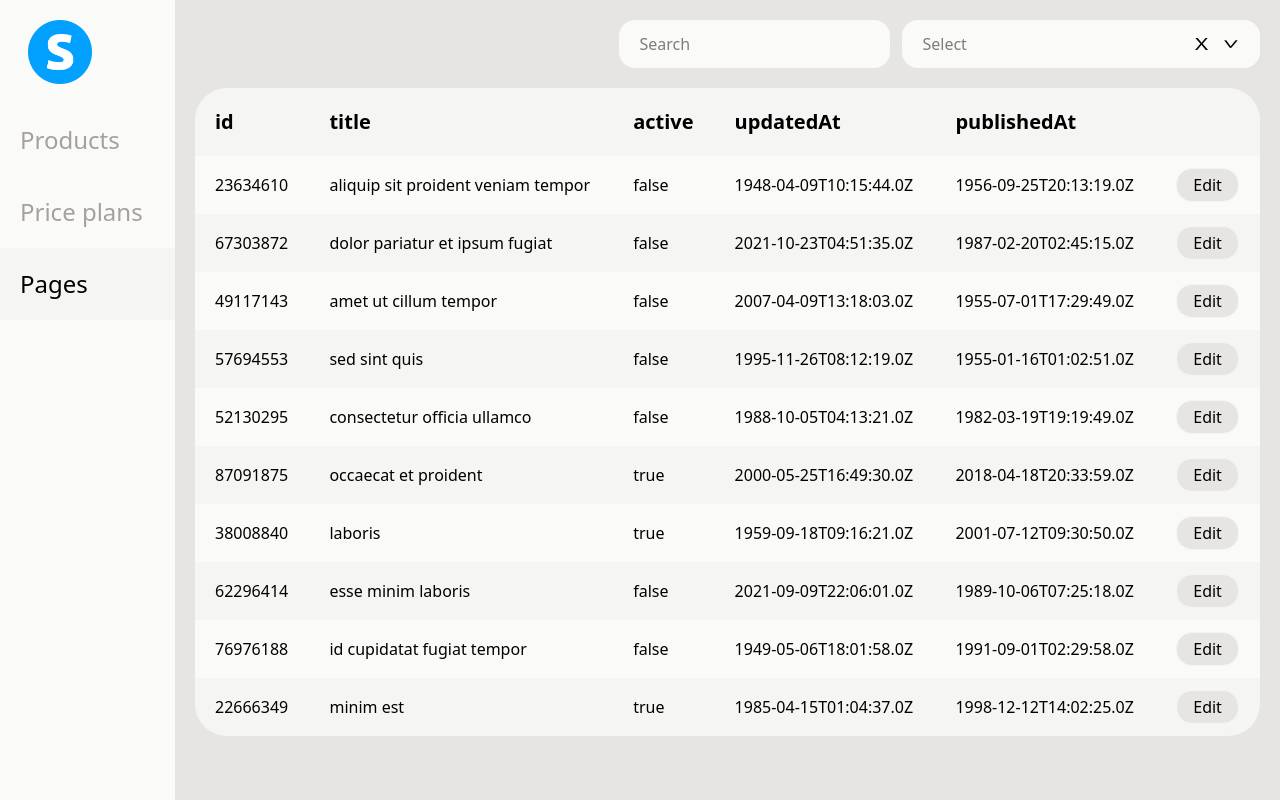
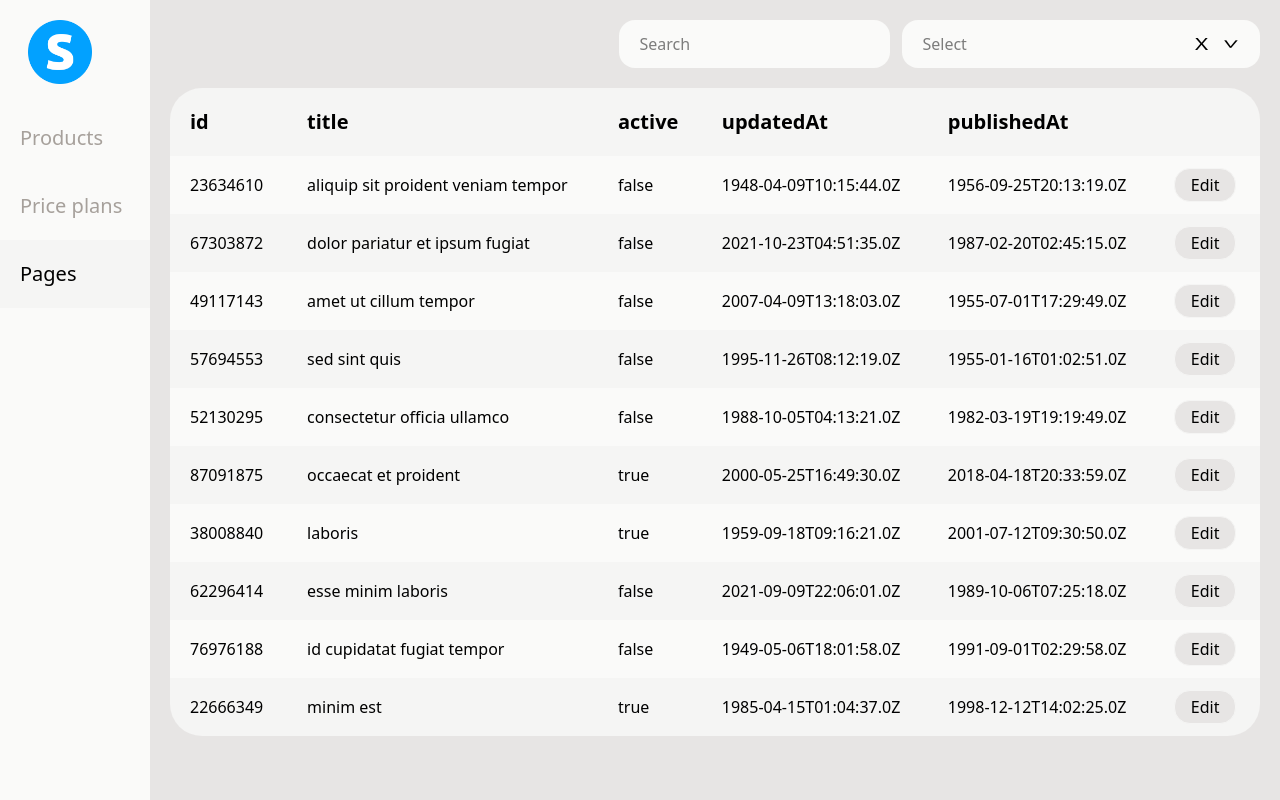
Before and after one commit to Egormity/systeme-io-test-task, a React (Vite) app: page /pages in a window 1280 px wide. Built offline with nearby package versions, Linux system fonts and the light colour scheme.

Commit message:
change naiagation styling

```diff
--- a/src/components/Navigation.tsx
+++ b/src/components/Navigation.tsx
@@ -11,7 +11,7 @@ const data = [
 //
 const Navigation = () => {
 	return (
-		<nav className="flex h-full flex-col items-center bg-stone-50 text-2xl">
+		<nav className="flex h-full flex-col items-center bg-stone-50 text-xl">
 			<NavLink to="/" className="w-full px-7 py-5">
 				<img src="logo.png" className="h-16 w-16" />
 			</NavLink>
--- a/src/index.css
+++ b/src/index.css
@@ -5,7 +5,7 @@ body {
 }
 
 #root {
-	@apply grid h-screen grid-cols-[175px_1fr];
+	@apply grid h-screen grid-cols-[150px_1fr];
 }
 
 * button {
```
